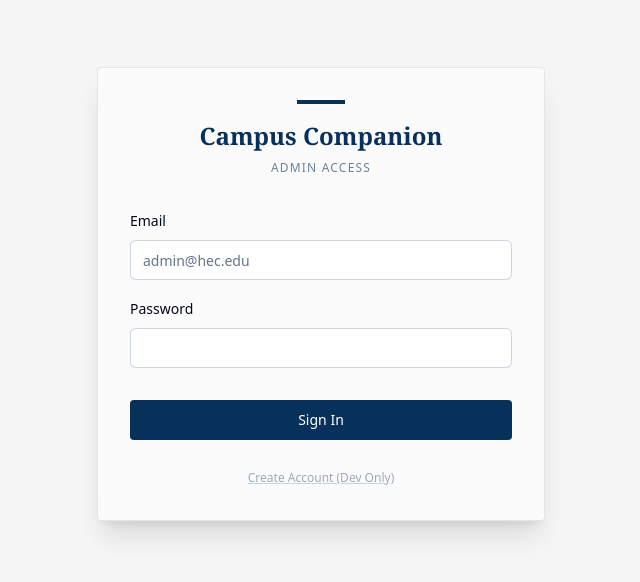
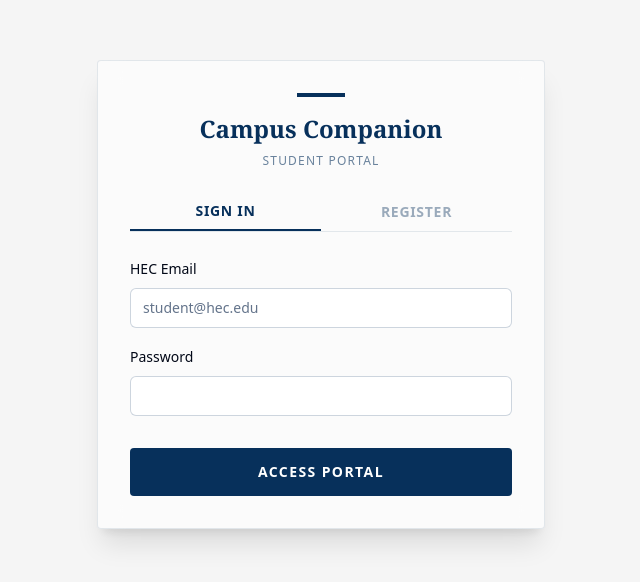
Before and after one commit to Yufix001/Campus-Companion, a Next.js app in the folder hec-campus-companion/: page /login in a window 1280 px wide. Shown: the part 106-688 px from the top of the page, without its empty margins (319-959 px from the left). Built offline with nearby package versions, Linux system fonts and the light colour scheme; no server answers; a web font is replaced by a local one.

Commit message:
feat: separate student and admin login flows

```diff
--- /dev/null
+++ b/hec-campus-companion/app/admin/login/page.tsx
@@ -0,0 +1,103 @@
+"use client"
+
+import { useState } from "react"
+import { createBrowserClient } from "@supabase/ssr"
+import { useRouter } from "next/navigation"
+import { Button } from "@/components/ui/button"
+import { Input } from "@/components/ui/input"
+import { Label } from "@/components/ui/label"
+import { Loader2, ShieldCheck } from "lucide-react"
+
+export default function AdminLoginPage() {
+    const [email, setEmail] = useState("")
+    const [password, setPassword] = useState("")
+    const [loading, setLoading] = useState(false)
+    const [error, setError] = useState<string | null>(null)
+    const router = useRouter()
+
+    const supabase = createBrowserClient(
+        process.env.NEXT_PUBLIC_SUPABASE_URL!,
+        process.env.NEXT_PUBLIC_SUPABASE_ANON_KEY!
+    )
+
+    const handleLogin = async (e: React.FormEvent) => {
+        e.preventDefault()
+        setLoading(true)
+        setError(null)
+
+        // Admin Security Check: Only allow admin email
+        if (email.toLowerCase() !== "admin@hec.edu") {
+            setError("Access Denied: This portal is restricted to administrators.")
+            setLoading(false)
+            return
+        }
+
+        const { data, error } = await supabase.auth.signInWithPassword({
+            email,
+            password,
+        })
+
+        if (error) {
+            setError(error.message)
+            setLoading(false)
+        } else if (data.session) {
+            router.push("/admin")
+            router.refresh()
+        }
+    }
+
+    return (
+        <div className="min-h-screen flex items-center justify-center bg-[#07305B] font-display">
+            <div className="w-full max-w-md p-8 glass-panel sharp-corners bg-white shadow-xl relative overflow-hidden">
+                <div className="absolute top-0 left-0 w-full h-1 bg-accent"></div>
+
+                <div className="flex flex-col items-center mb-8">
+                    <ShieldCheck className="w-12 h-12 text-[#07305B] mb-4 opacity-80" strokeWidth={1.5} />
+                    <h1 className="font-serif text-2xl text-[#07305B] font-bold">Admin Dashboard</h1>
+                    <p className="text-xs text-[#07305B]/60 uppercase tracking-widest mt-2">Restricted Access</p>
+                </div>
+
+                <form onSubmit={handleLogin} className="flex flex-col gap-4">
+                    <div className="space-y-2">
+                        <Label htmlFor="email">Admin Email</Label>
+                        <Input
+                            id="email"
+                            type="email"
+                            placeholder="admin@hec.edu"
+                            value={email}
+                            onChange={(e) => setEmail(e.target.value)}
+                            required
+                            className="bg-white border-[#07305B]/20 focus:border-[#07305B]"
+                        />
+                    </div>
+                    <div className="space-y-2">
+                        <Label htmlFor="password">Password</Label>
+                        <Input
+                            id="password"
+                            type="password"
+                            value={password}
+                            onChange={(e) => setPassword(e.target.value)}
+                            required
+                            className="bg-white border-[#07305B]/20 focus:border-[#07305B]"
+                        />
+                    </div>
+
+                    {error && (
+                        <div className="text-red-500 text-xs p-3 bg-red-50 border border-red-100 rounded-sm">
+                            <span className="font-bold block mb-1">Security Alert</span>
+                            {error}
+                        </div>
+                    )}
+
+                    <Button
+                        type="submit"
+                        disabled={loading}
+                        className="bg-[#07305B] text-white mt-4 sharp-corners hover:bg-[#07305B]/90 h-12 text-sm font-bold uppercase tracking-widest"
+                    >
+                        {loading ? <Loader2 className="animate-spin w-4 h-4" /> : "Authenticate"}
+                    </Button>
+                </form>
+            </div>
+        </div>
+    )
+}
--- a/hec-campus-companion/app/login/page.tsx
+++ b/hec-campus-companion/app/login/page.tsx
@@ -9,10 +9,12 @@ import { Label } from "@/components/ui/label"
 import { Loader2 } from "lucide-react"
 
 export default function LoginPage() {
+    const [isLogin, setIsLogin] = useState(true)
     const [email, setEmail] = useState("")
     const [password, setPassword] = useState("")
     const [loading, setLoading] = useState(false)
     const [error, setError] = useState<string | null>(null)
+    const [success, setSuccess] = useState<string | null>(null)
     const router = useRouter()
 
     const supabase = createBrowserClient(
@@ -20,12 +22,15 @@ export default function LoginPage() {
         process.env.NEXT_PUBLIC_SUPABASE_ANON_KEY!
     )
 
-    const handleLogin = async (e: React.FormEvent) => {
+    const handleSubmit = async (e: React.FormEvent) => {
         e.preventDefault()
         setLoading(true)
         setError(null)
+        setSuccess(null)
 
-        const { error } = await supabase.auth.signInWithPassword({
+        if (isLogin) {
+            // LOGIN FLOW
+            const { data, error } = await supabase.auth.signInWithPassword({
                 email,
                 password,
             })
@@ -33,17 +38,15 @@ export default function LoginPage() {
             if (error) {
                 setError(error.message)
                 setLoading(false)
-        } else {
-            router.push("/admin")
+            } else if (data.session) {
+                // Force Student Portal for all users here.
+                // Admin users should use /admin/login, but if they login here, they go to portal too.
+                router.push("/portal")
                 router.refresh()
             }
-    }
-
-    const handleSignUp = async () => {
-        setLoading(true)
-        setError(null)
-
-        const { error } = await supabase.auth.signUp({
+        } else {
+            // REGISTER FLOW
+            const { data, error } = await supabase.auth.signUp({
                 email,
                 password,
             })
@@ -51,9 +54,13 @@ export default function LoginPage() {
             if (error) {
                 setError(error.message)
                 setLoading(false)
-        } else {
-            setError("Check your email for confirmation link (or check Supabase logs if disabled)")
+            } else if (data.session) {
+                router.push("/portal")
+                router.refresh()
+            } else if (data.user && !data.session) {
+                setSuccess("Account created! Please check your email to confirm.")
                 setLoading(false)
+            }
         }
     }
 
@@ -63,16 +70,31 @@ export default function LoginPage() {
                 <div className="flex flex-col items-center mb-8">
                     <div className="h-1 w-12 bg-[#07305B] mb-4"></div>
                     <h1 className="font-serif text-2xl text-[#07305B] font-bold">Campus Companion</h1>
-                    <p className="text-xs text-[#07305B]/60 uppercase tracking-widest mt-2">Admin Access</p>
+                    <p className="text-xs text-[#07305B]/60 uppercase tracking-widest mt-2">Student Portal</p>
                 </div>
 
-                <form onSubmit={handleLogin} className="flex flex-col gap-4">
+                <div className="flex w-full mb-6 border-b border-[#07305B]/10">
+                    <button
+                        onClick={() => { setIsLogin(true); setError(null); setSuccess(null); }}
+                        className={`flex-1 pb-2 text-sm font-bold uppercase tracking-wider transition-colors ${isLogin ? 'text-[#07305B] border-b-2 border-[#07305B]' : 'text-[#07305B]/40 hover:text-[#07305B]/60'}`}
+                    >
+                        Sign In
+                    </button>
+                    <button
+                        onClick={() => { setIsLogin(false); setError(null); setSuccess(null); }}
+                        className={`flex-1 pb-2 text-sm font-bold uppercase tracking-wider transition-colors ${!isLogin ? 'text-[#07305B] border-b-2 border-[#07305B]' : 'text-[#07305B]/40 hover:text-[#07305B]/60'}`}
+                    >
+                        Register
+                    </button>
+                </div>
+
+                <form onSubmit={handleSubmit} className="flex flex-col gap-4">
                     <div className="space-y-2">
-                        <Label htmlFor="email">Email</Label>
+                        <Label htmlFor="email">HEC Email</Label>
                         <Input
                             id="email"
                             type="email"
-                            placeholder="admin@hec.edu"
+                            placeholder="student@hec.edu"
                             value={email}
                             onChange={(e) => setEmail(e.target.value)}
                             required
@@ -92,31 +114,26 @@ export default function LoginPage() {
                     </div>
 
                     {error && (
-                        <div className="text-red-500 text-xs p-2 bg-red-50 border border-red-100">
+                        <div className="text-red-500 text-xs p-3 bg-red-50 border border-red-100 rounded-sm">
+                            <span className="font-bold block mb-1">Error</span>
                             {error}
+                        </div>
+                    )}
+
+                    {success && (
+                        <div className="text-green-600 text-xs p-3 bg-green-50 border border-green-100 rounded-sm">
+                            <span className="font-bold block mb-1">Success</span>
+                            {success}
                         </div>
                     )}
 
                     <Button
                         type="submit"
                         disabled={loading}
-                        className="bg-[#07305B] text-white mt-4 sharp-corners hover:bg-[#07305B]/90"
+                        className="bg-[#07305B] text-white mt-4 sharp-corners hover:bg-[#07305B]/90 h-12 text-sm font-bold uppercase tracking-widest"
                     >
-                        {loading ? <Loader2 className="animate-spin w-4 h-4" /> : "Sign In"}
+                        {loading ? <Loader2 className="animate-spin w-4 h-4" /> : (isLogin ? "Access Portal" : "Create Account")}
                     </Button>
-
-                    {/* Optional: Sign Up button for initial setup */}
-                    <div className="text-center mt-2">
-                        <button
-                            type="button"
-                            onClick={handleSignUp}
-                            disabled={loading}
-                            className="text-xs text-[#07305B]/40 hover:text-[#07305B] underline decoration-[#07305B]/20"
-                        >
-                            Create Account (Dev Only)
-                        </button>
-                    </div>
-
                 </form>
             </div>
         </div>
```
Also changed, not shown: hec-campus-companion/middleware.ts (+11 -3 lines). Lines whose indentation alone changed are shown as unchanged.
